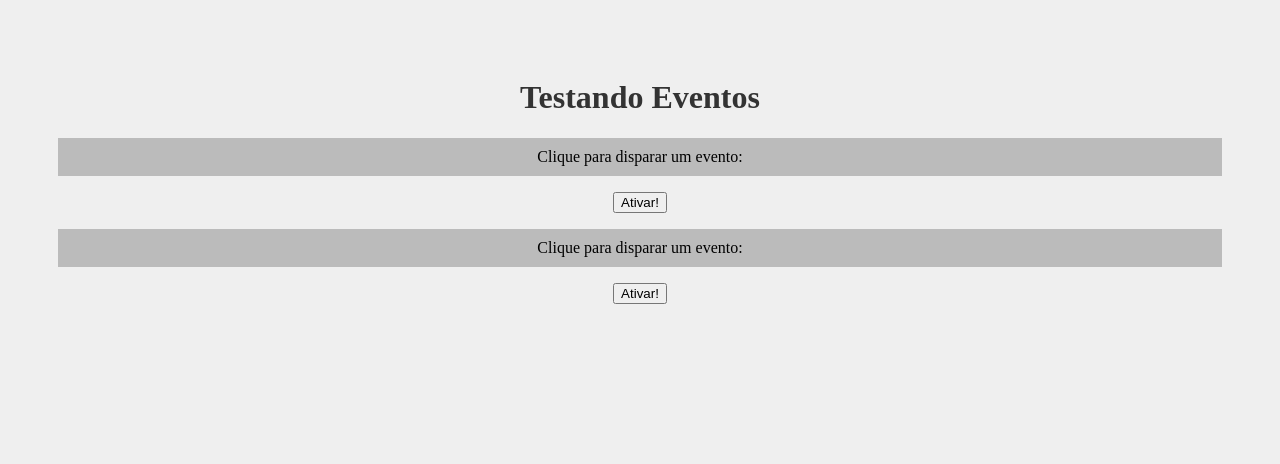
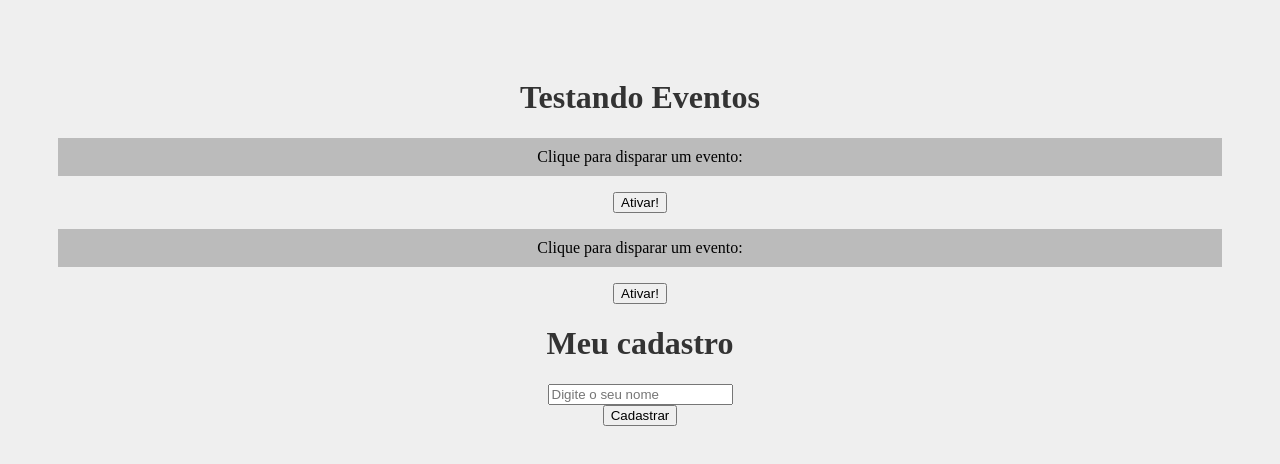
Before and after one commit to Mllara/react-project, a React (Create React App) app: page / in a window 1280 px wide. Shown: the top 464 px of the page. Built offline with nearby package versions, Linux system fonts and the light colour scheme.

Commit message:
aula nove

```diff
--- a/src/App.js
+++ b/src/App.js
@@ -1,5 +1,6 @@
 import './App.css';
 import Evento from './Components/Eventos'
+import Form from './Components/Form'
 
 
 function App() {
@@ -9,6 +10,7 @@
       <h1>Testando Eventos</h1>
       <Evento numero="1"/>
       <Evento numero="2"/>
+      <Form />
 
     </div>
   );
--- /dev/null
+++ b/src/Components/Form.js
@@ -0,0 +1,24 @@
+function Form(){
+    function cadastrarUsuario(e){
+        e.preventDefault()
+        console.log('Cadastrou o usuario')
+
+    }
+
+    return (
+        <div>
+            <h1>Meu cadastro</h1>
+            <form onSubmit={cadastrarUsuario}>
+                <div>
+                    <input type="text" placeholder="Digite o seu nome" />
+                </div>
+                <div>
+                    <input type="submit" value="Cadastrar" />
+                </div>
+            </form>
+        </div>
+    )
+
+}
+
+export default Form
```
